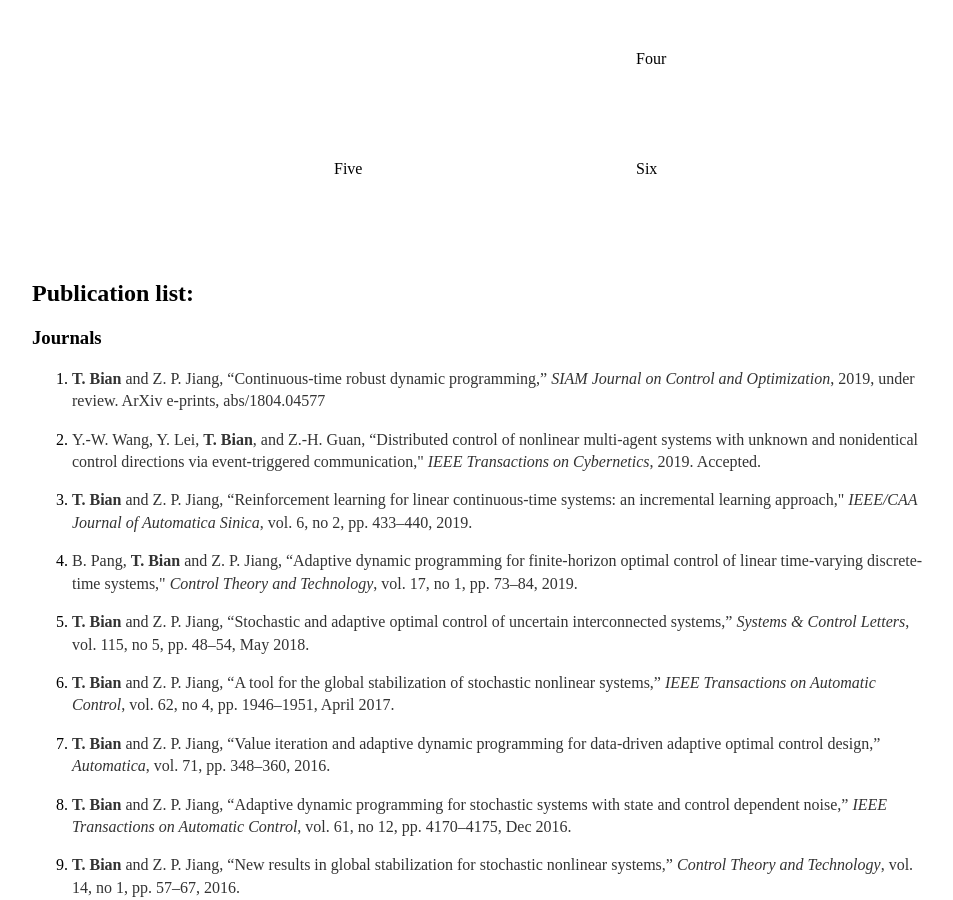
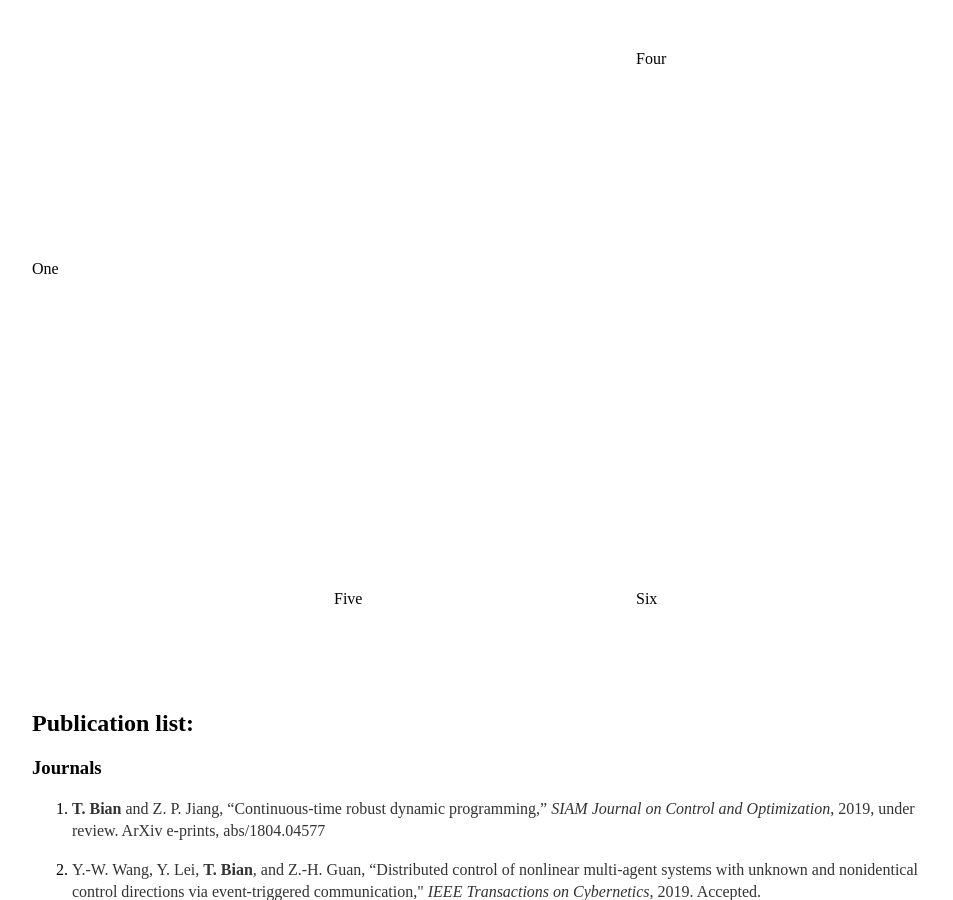
Before and after one commit to tao-bian-nyu/tao-bian-nyu.github.io, a Jekyll site: the page built from research/index.md, in a window 1280 px wide and 900 px high, scrolled down 514 px. Shown: the whole window, without its empty margins (160-1113 px from the left). Built offline with Jekyll 4.4.1, drawn with Linux system fonts in a browser that asks for light colours.

Commit message:
Update topics.html

```diff
--- a/_includes/topics.html
+++ b/_includes/topics.html
@@ -3,6 +3,11 @@
 <div class="two">Two</div>
 <div class="three">Three</div>
 <div class="four">Four</div>
+
+</div>
+
+<div class="wrapper">
+<div class="one">One</div>
 <div class="five">Five</div>
 <div class="six">Six</div>
 </div>
```
